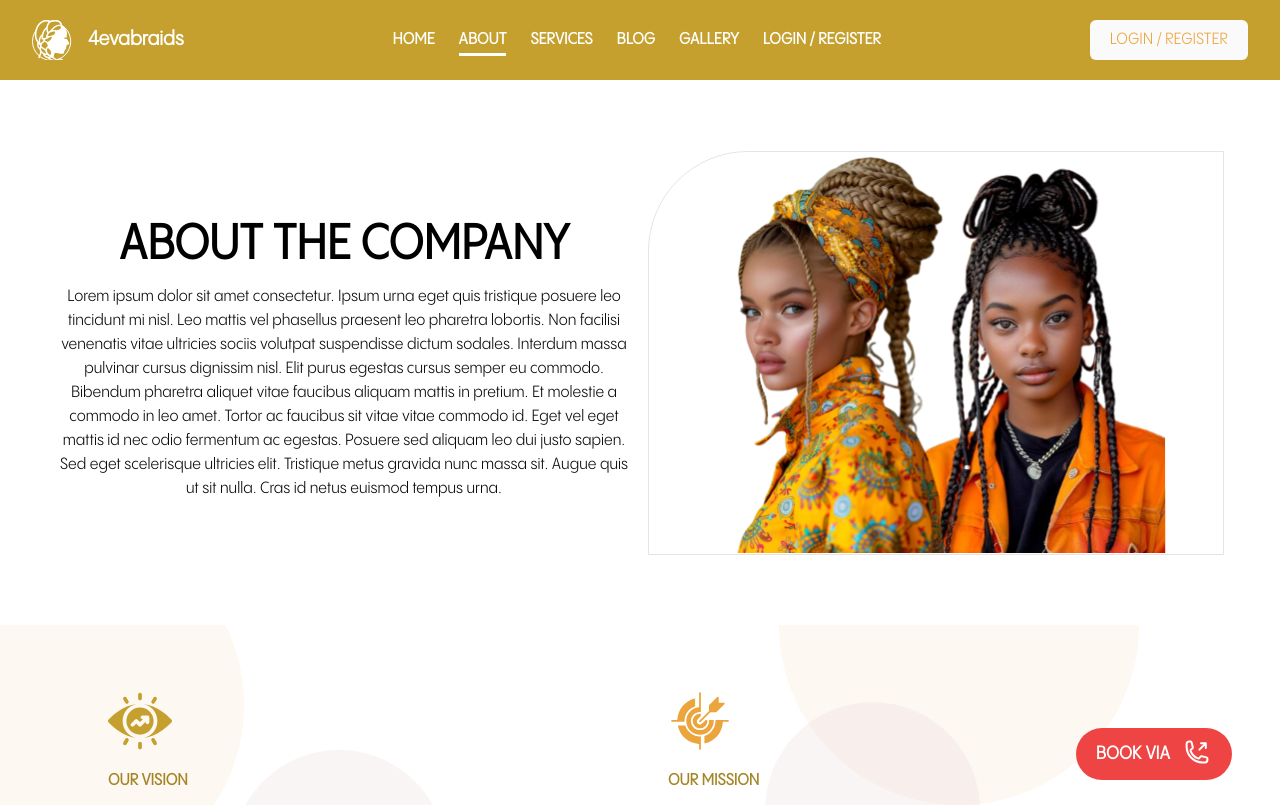
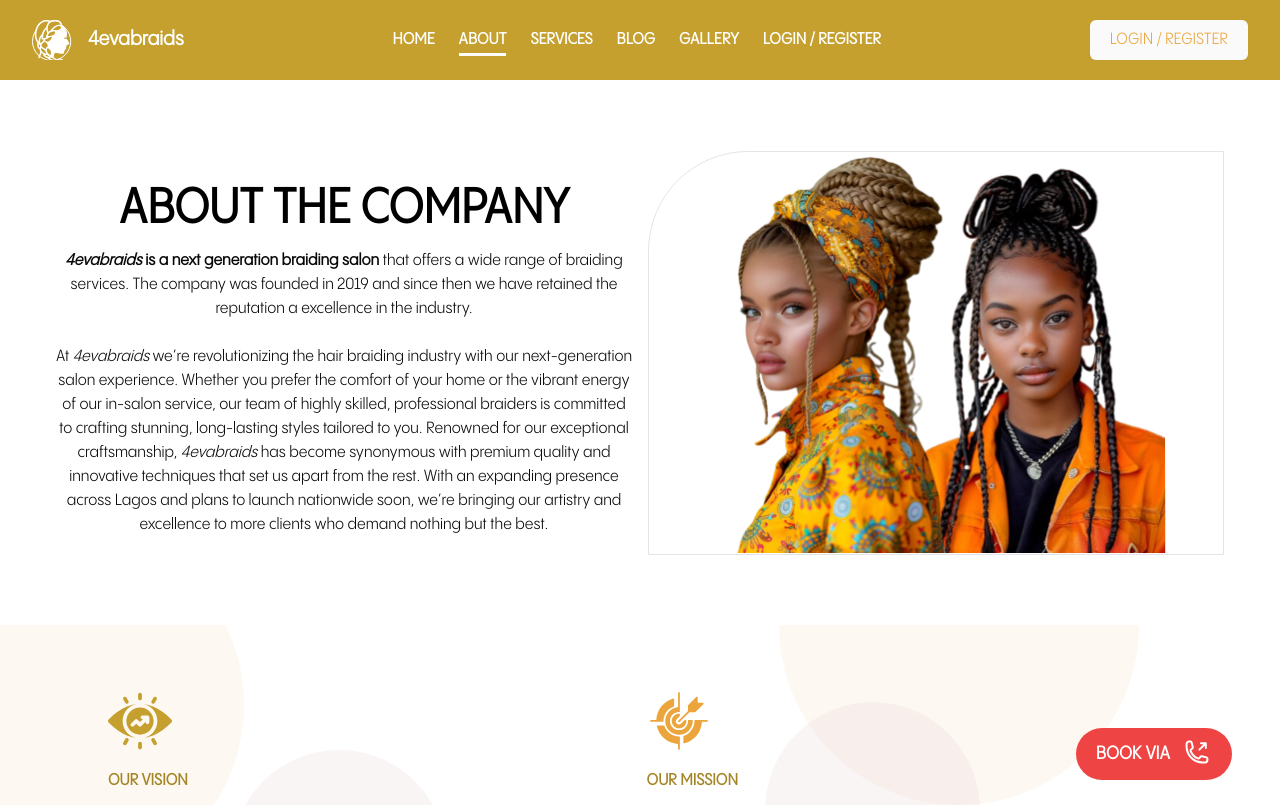
Before and after one commit to Enielect/4Eva-Braids, a Next.js app: page /about in a window 1280 px wide. Built offline with nearby package versions, Linux system fonts and the light colour scheme; no server answers.

Commit message:
Replaced place holders in about page

```diff
--- a/app/about/page.tsx
+++ b/app/about/page.tsx
@@ -18,33 +18,28 @@ const AboutPage = () => {
           />
         </div>
         <div className='-order-2 md:max-w-[40rem] md:flex justify-center flex-col items-center text-center'>
-          <Heading className='lg:text-5xl'>about the company</Heading>
+          <Heading className='lg:text-5xl'>About the company</Heading>
           <p className=''>
-            Lorem ipsum dolor sit amet consectetur. Ipsum urna eget quis
-            tristique posuere leo tincidunt mi nisl. Leo mattis vel phasellus
-            praesent leo pharetra lobortis. Non facilisi venenatis vitae
-            ultricies sociis volutpat suspendisse dictum sodales. Interdum massa
-            pulvinar cursus dignissim nisl. Elit purus egestas cursus semper eu
-            commodo. Bibendum pharetra aliquet vitae faucibus aliquam mattis in
-            pretium. Et molestie a commodo in leo amet. Tortor ac faucibus sit
-            vitae vitae commodo id. Eget vel eget mattis id nec odio fermentum
-            ac egestas. Posuere sed aliquam leo dui justo sapien. Sed eget
-            scelerisque ultricies elit. Tristique metus gravida nunc massa sit.
-            Augue quis ut sit nulla. Cras id netus euismod tempus urna.
+          <strong><em>4evabraids</em> is a next generation braiding salon</strong> that offers a wide range of braiding services. The company was founded in 2019
+          and since then we have retained the reputation a excellence in the industry. <br />
+          <br />
+
+          At <em>4evabraids</em> we’re revolutionizing the hair braiding industry with our next-generation salon experience.
+          Whether you prefer the comfort of your home or the vibrant energy of our in-salon service, our team of highly skilled,
+          professional braiders is committed to crafting stunning, long-lasting styles tailored to you.
+          Renowned for our exceptional craftsmanship, <em>4evabraids</em> has become synonymous with premium quality and innovative
+          techniques that set us apart from the rest. With an expanding presence across Lagos and plans to launch nationwide soon,
+          we’re bringing our artistry and excellence to more clients who demand nothing but the best.
           </p>
         </div>
       </section>
       <section className="bg-[url('/circular-bg.jpeg')] md:py-12 py-5 space-y-6">
         <div className='md:flex md:max-w-[70rem] mx-auto'>
           <IntentCard icon={<EyeIcon />} title='our vision'>
-            Lorem ipsum dolor sit amet consectetur. Iaculis metus sodales ut
-            lacus. Cursus pharetra ornare lacus pretium purus aliquam leo. Quis
-            dui.
+            To be the leading all-in-one hair braiding salon in the world, bringing beauty, confidence, and innovation to every client.
           </IntentCard>
           <IntentCard icon={<MissionIcon />} title='our mission'>
-            Lorem ipsum dolor sit amet consectetur. Iaculis metus sodales ut
-            lacus. Cursus pharetra ornare lacus pretium purus aliquam leo. Quis
-            dui.
+            At <em>4evabraids</em>, we aim to transform the hair braiding experience by combining artistry, innovation, and unmatched professionalism
           </IntentCard>
         </div>
       </section>
@@ -53,24 +48,24 @@ const AboutPage = () => {
         <div className='grid grid-cols-1 md:grid-cols-2 gap-6 md:gap-8 lg:gap-12'>
           {[
             {
-              value: 'value',
+              value: 'Elegance',
               description:
-                'Lorem ipsum dolor sit amet consectetur. Viverra massa odio cras lorem habitant tempor. Ornare mattis orci praesent rhoncus facilisis convallis a facilisis nullam. Sit pharetra arcu ultrices tristique.',
+                'Our dedication to elegance ensures every braid is crafted with sophistication, enhancing your style with a flawless finish.',
             },
             {
-              value: 'value',
+              value: 'Efficiency',
               description:
-                'Lorem ipsum dolor sit amet consectetur. Viverra massa odio cras lorem habitant tempor. Ornare mattis orci praesent rhoncus facilisis convallis a facilisis nullam. Sit pharetra arcu ultrices tristique.',
+                'We value your time by delivering exceptional braids promptly, maintaining the perfect balance of speed and quality.',
             },
             {
-              value: 'value',
+              value: 'Quality',
               description:
-                'Lorem ipsum dolor sit amet consectetur. Viverra massa odio cras lorem habitant tempor. Ornare mattis orci praesent rhoncus facilisis convallis a facilisis nullam. Sit pharetra arcu ultrices tristique.',
+                'Experience unmatched quality in every braid, as we use the finest techniques and materials to guarantee durability and style.',
             },
             {
-              value: 'value',
+              value: 'Perfection',
               description:
-                'Lorem ipsum dolor sit amet consectetur. Viverra massa odio cras lorem habitant tempor. Ornare mattis orci praesent rhoncus facilisis convallis a facilisis nullam. Sit pharetra arcu ultrices tristique.',
+                'Perfection is our standard. Each braid is a masterpiece, tailored to elevate your look and boost your confidence.',
             },
           ].map((ele, i) => (
             <CoreValuesCard key={i} index={i + 1} title={ele.value}>
@@ -92,39 +87,21 @@ const AboutPage = () => {
         <div className=''>
           <Heading className='lg:text-5xl lg:text-left'>meet the ceo</Heading>
           <p>
-            Lorem ipsum dolor sit amet consectetur. Ipsum urna eget quis
-            tristique posuere leo tincidunt mi nisl. Leo mattis vel phasellus
-            praesent leo pharetra lobortis. Non facilisi venenatis vitae
-            ultricies sociis volutpat suspendisse dictum sodales. Interdum massa
-            pulvinar cursus dignissim nisl. Elit purus egestas cursus semper eu
-            commodo. Bibendum pharetra aliquet vitae faucibus aliquam mattis in
-            pretium. Et molestie a commodo in leo amet. Tortor ac faucibus sit
-            vitae vitae commodo id. Eget vel eget mattis id nec odio fermentum
-            ac egestas. Posuere sed aliquam leo dui justo sapien. Sed eget
-            scelerisque ultricies elit. Tristique metus gravida nunc massa sit.
-            Augue quis ut sit nulla. Cras id netus euismod tempus urna. Lorem
-            ipsum dolor sit amet consectetur. Ipsum urna eget quis tristique
-            posuere leo tincidunt mi nisl. Leo mattis vel phasellus praesent leo
-            pharetra lobortis. Non facilisi venenatis vitae ultricies sociis
-            volutpat suspendisse dictum sodales. Interdum massa pulvinar cursus
-            dignissim nisl. Elit purus egestas cursus semper eu commodo.
-            Bibendum pharetra aliquet vitae faucibus aliquam mattis in pretium.
-            Et molestie a commodo in leo amet. Tortor ac faucibus sit vitae
-            vitae commodo id. Eget vel eget mattis id nec odio fermentum ac
-            egestas. Posuere sed aliquam leo dui justo sapien. Sed eget
-            scelerisque ultricies elit. Tristique metus gravida nunc massa sit.
-            Augue quis ut sit nulla. Cras id netus euismod tempus urna. Lorem
-            ipsum dolor sit amet consectetur. Ipsum urna eget quis tristique
-            posuere leo tincidunt mi nisl. Leo mattis vel phasellus praesent leo
-            pharetra lobortis. Non facilisi venenatis vitae ultricies sociis
-            volutpat suspendisse dictum sodales. Interdum massa pulvinar cursus
-            dignissim nisl. Elit purus egestas cursus semper eu commodo.
-            Bibendum pharetra aliquet vitae faucibus aliquam mattis in pretium.
-            Et molestie a commodo in leo amet. Tortor ac faucibus sit vitae
-            vitae commodo id. Eget vel eget mattis id nec odio fermentum ac
-            egestas. Posuere sed aliquam leo dui justo sapien. Sed eget
-            scelerisque ultricies elit. Tristique metus gravida nunc massa sit.
-            Augue quis ut sit nulla. Cras id netus euismod tempus urna.
+            <strong>Nwofia Chidinma Evaresta</strong> is the visionary CEO and Chief Braider of <em>4evabraids</em>, a brand synonymous with
+          innovation and excellence in the hair braiding industry. With a unique ability to craft masterpieces
+          from every client’s hair, Evaresta has transformed her passion for braiding into a thriving business
+          that redefines beauty and artistry. <br />
+          <br />
+
+          A graduate of English from Nnamdi Azikiwe University (UNIZIK),
+          Evaresta’s journey into braiding began long before her professional career. From her primary school days,
+          she displayed remarkable skill and creativity, braiding her classmates' hair with precision and flair.
+          After graduating, she turned her lifelong talent into a career, building a reputation as a diligent, innovative, and highly skilled braider.
+          Today, Evaresta doesn’t just braid hair—she creates styles for greatness. Her work graces the heads of
+          influential individuals, reflecting her commitment to delivering beauty, confidence, and unmatched quality.
+
+          Under her leadership, <em>4evabraids</em> continues to grow, expanding its reach and reputation while staying true to the
+          values of excellence, creativity, and passion that define Evaresta herself.
           </p>
         </div>
       </section>
```
